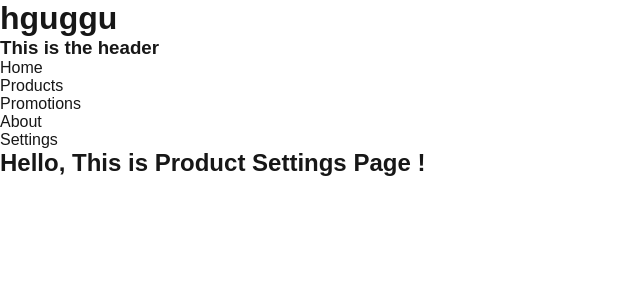
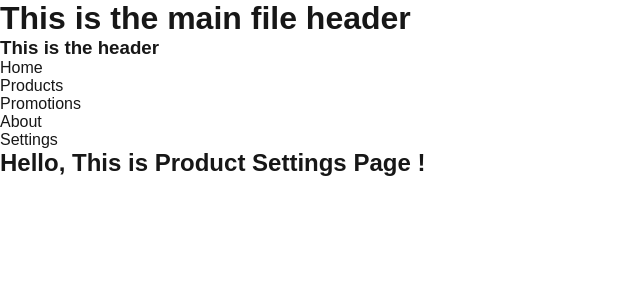
Before and after one commit to MazterGD/e-commerce-Website, a Next.js app: page /product/settings in a window 1280 px wide. Shown: the top 300 px of the page, without its empty margins (0-640 px from the left). Built offline with nearby package versions, Linux system fonts and the light colour scheme.

Commit message:
github push check

```diff
--- a/src/app/layout.tsx
+++ b/src/app/layout.tsx
@@ -26,7 +26,7 @@ export default function RootLayout({
   return (
     <html lang="en">
       <body className={`${geistSans.variable} ${geistMono.variable}`}>
-        <h1>hguggu</h1>
+        <h1>This is the main file header</h1>
         {children}
       </body>
     </html>
```
